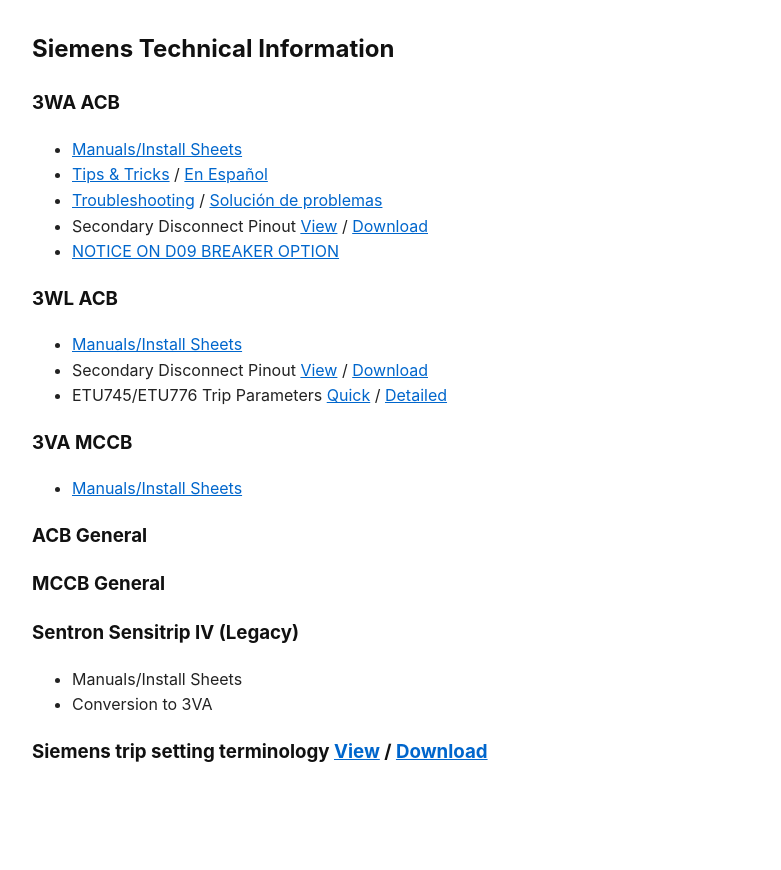
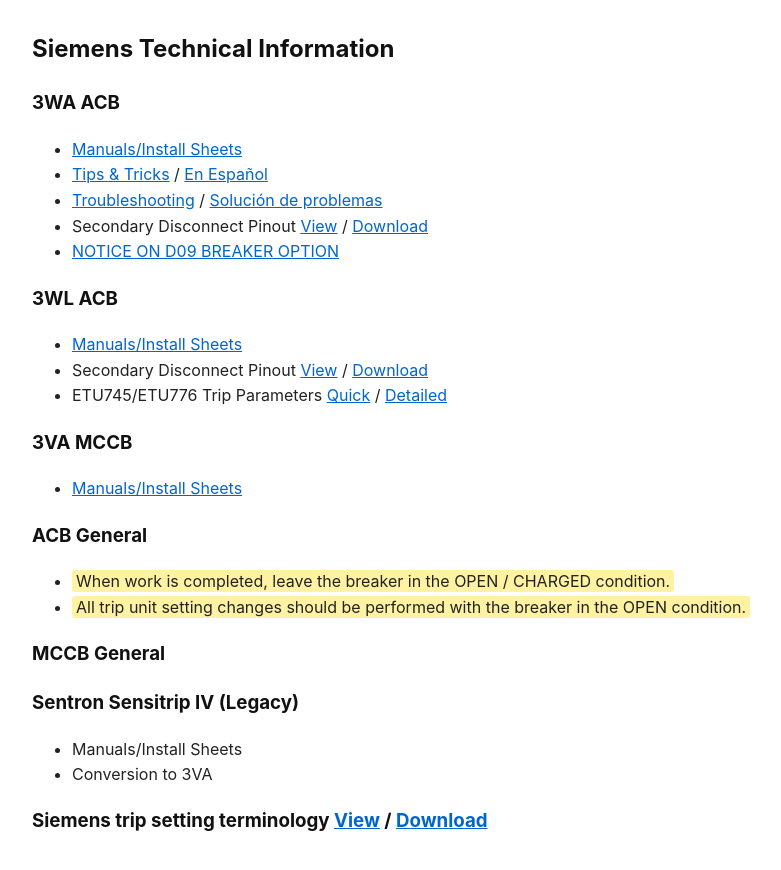
Before and after one commit to epecsupport/Service, a Jekyll site: the page built from tech/siemens/siemens.md, in a window 1280 px wide. Shown: the top 870 px of the page, without its empty margins (108-889 px from the left). Built offline with Jekyll 4.4.1, drawn with Linux system fonts in a browser that asks for light colours.

Commit message:
Update siemens.md

```diff
--- a/tech/siemens/siemens.md
+++ b/tech/siemens/siemens.md
@@ -23,7 +23,8 @@ autolink: true
 
 
 ### ACB General
-
+- <mark>When work is completed, leave the breaker in the OPEN / CHARGED condition.</mark>
+- <mark>All trip unit setting changes should be performed with the breaker in the OPEN condition.</mark>
 
 ### MCCB General
 
```
